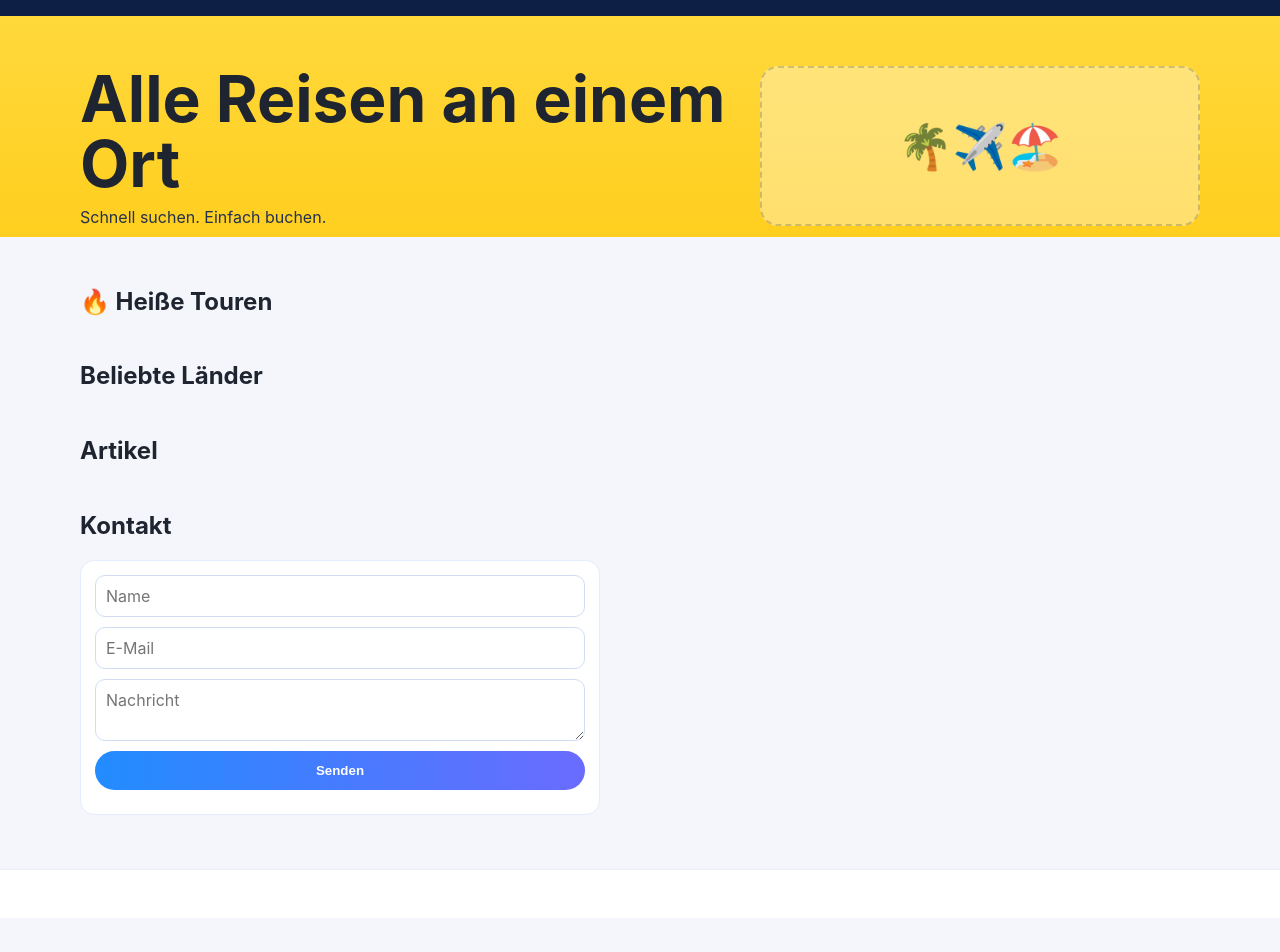
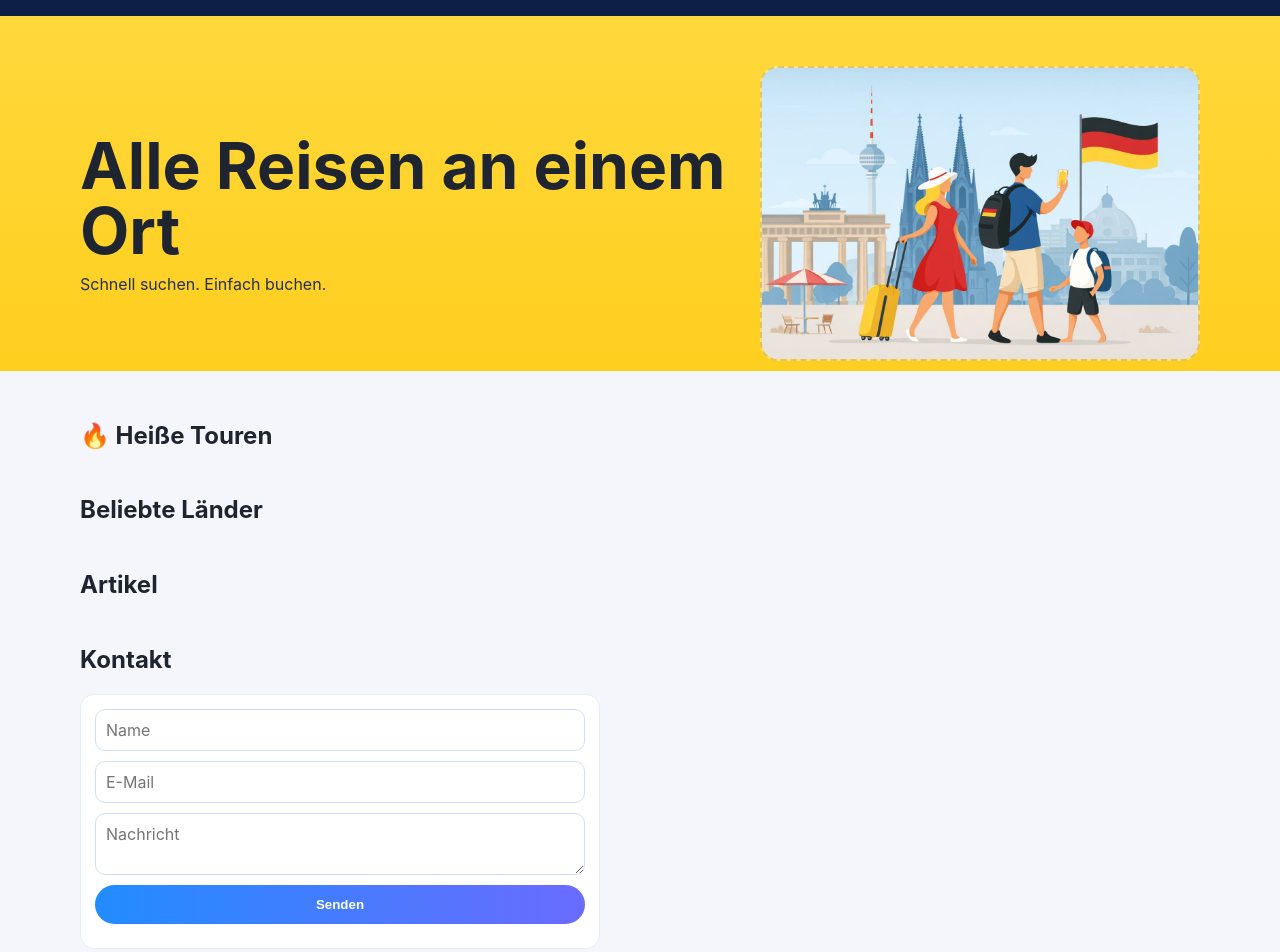
Before and after one commit to Andrii-Tiurin/monotours24noe, a website: page public/index.html in a window 1280 px wide. Shown: the top 952 px of the page. Before the commit the page ends 918 px from the top, so only its background shows below. Drawn offline with Linux system fonts and the light colour scheme; no server answers.

Commit message:
Add provided hero image and integrate into homepage

```diff
--- a/public/index.html
+++ b/public/index.html
@@ -12,7 +12,9 @@
   </div>
   <div class="container hero-grid">
     <div><h1 id="title">Alle Reisen an einem Ort</h1><p id="subtitle">Schnell suchen. Einfach buchen.</p></div>
-    <div class="hero-illu">🌴✈️🏖️</div>
+    <div class="hero-illu">
+      <img src="/public/assets/hero-germany.jpg" alt="Familie auf Reise in Deutschland" />
+    </div>
   </div>
 </header>
 <main class="main-light">
--- a/public/style.css
+++ b/public/style.css
@@ -5,7 +5,8 @@
 .logo{font-weight:900;font-size:1.25rem;color:#0f1b35;text-decoration:none}nav{display:flex;gap:16px;flex-wrap:wrap}nav a{text-decoration:none;color:#22304d;font-weight:600}
 .btn{background:linear-gradient(90deg,var(--blue),var(--blue2));color:#fff;border:none;border-radius:999px;padding:12px 20px;font-weight:800;cursor:pointer;text-decoration:none;display:inline-block}
 .btn-white{background:#fff;color:#1a2e57}.hero-grid{display:grid;grid-template-columns:1.2fr .8fr;gap:20px;align-items:center;padding:14px 0 10px}
-h1{font-size:clamp(34px,6vw,64px);line-height:1.02;margin:0 0 10px}p{margin:0;color:#24314f}.hero-illu{background:rgba(255,255,255,.35);border:2px dashed rgba(16,33,73,.2);border-radius:18px;min-height:160px;display:grid;place-items:center;font-size:44px}
+h1{font-size:clamp(34px,6vw,64px);line-height:1.02;margin:0 0 10px}p{margin:0;color:#24314f}.hero-illu{background:rgba(255,255,255,.35);border:2px dashed rgba(16,33,73,.15);border-radius:18px;min-height:220px;display:grid;place-items:center;overflow:hidden}
+.hero-illu img{width:100%;height:100%;object-fit:cover;display:block}
 .main-light{padding:24px 0}.section{margin-top:26px}.hot-grid{display:grid;grid-template-columns:repeat(4,1fr);gap:12px}.hot{border-radius:14px;padding:14px;color:#fff;min-height:150px;display:flex;flex-direction:column;justify-content:flex-end;box-shadow:0 8px 16px rgba(0,0,0,.12);position:relative}
 .hot span{position:absolute;top:10px;left:10px;background:#fff;color:#1e2f56;padding:4px 8px;border-radius:8px;font-weight:800}.hot h4{margin:34px 0 6px}.hot p{color:#eff4ff}.hot strong{margin-top:8px}
 .card1{background:linear-gradient(120deg,#20a4ff,#3a7bff)}.card2{background:linear-gradient(120deg,#00b7a8,#2c9bff)}.card3{background:linear-gradient(120deg,#5f7bff,#7a4dff)}.card4{background:linear-gradient(120deg,#24b56b,#28b8c9)}
```
Also changed, not shown: public/assets/hero-germany.jpg (added).
